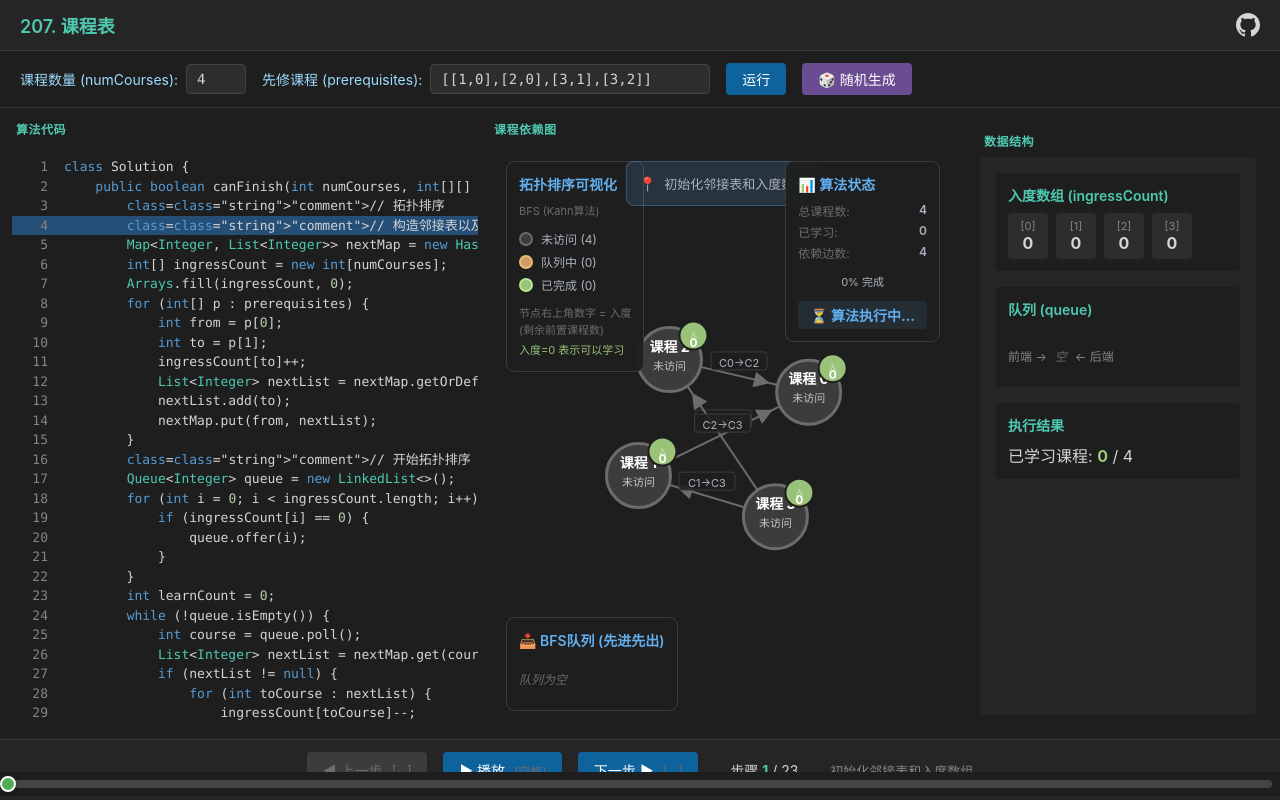
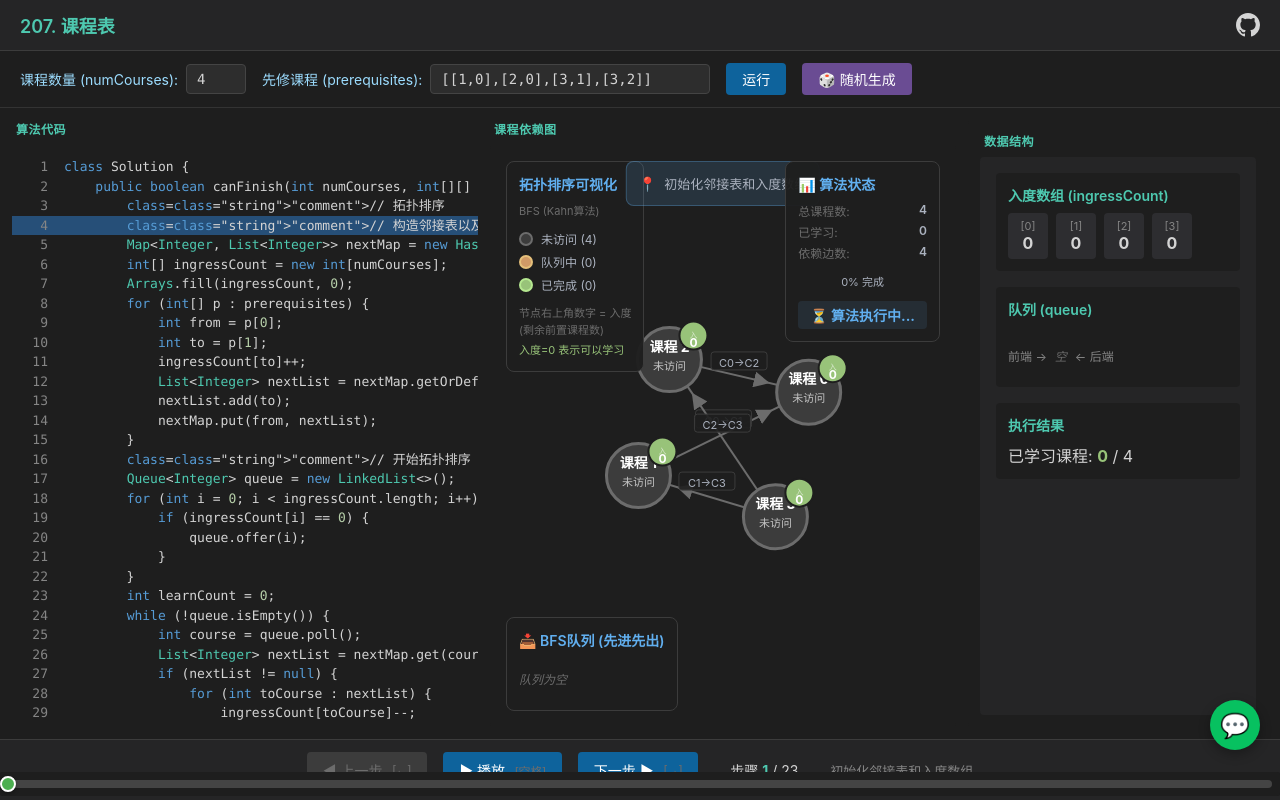
Before and after one commit to fuck-algorithm/leetcode-207-course-schedule, a React (Vite) app: page / in a window 1280 px wide. Built offline with nearby package versions, Linux system fonts and the light colour scheme.

Commit message:
feat: 添加微信交流群悬浮球

```diff
--- a/src/components/App.tsx
+++ b/src/components/App.tsx
@@ -6,6 +6,7 @@ import GraphView from './GraphView';
 import DataStructuresPanel from './DataStructuresPanel';
 import ControlPanel from './ControlPanel';
 import ProgressBar from './ProgressBar';
+import WechatFloat from './WechatFloat';
 import { usePlayback } from '../hooks/usePlayback';
 import { useKeyboardShortcuts } from '../hooks/useKeyboardShortcuts';
 import { generateSteps } from '../algorithm/stepGenerator';
@@ -155,6 +156,8 @@ function App() {
         totalSteps={steps.length}
         onSeek={goToStep}
       />
+
+      <WechatFloat />
     </div>
   );
 }
--- /dev/null
+++ b/src/components/WechatFloat.css
@@ -0,0 +1,54 @@
+.wechat-float {
+  position: fixed;
+  right: 20px;
+  bottom: 50px;
+  z-index: 200;
+}
+
+.wechat-icon {
+  width: 50px;
+  height: 50px;
+  background: #07c160;
+  border-radius: 50%;
+  display: flex;
+  align-items: center;
+  justify-content: center;
+  font-size: 24px;
+  cursor: pointer;
+  box-shadow: 0 4px 12px rgba(0, 0, 0, 0.3);
+  transition: transform 0.2s, box-shadow 0.2s;
+}
+
+.wechat-icon:hover {
+  transform: scale(1.1);
+  box-shadow: 0 6px 16px rgba(0, 0, 0, 0.4);
+}
+
+.wechat-popup {
+  position: absolute;
+  bottom: 60px;
+  right: 0;
+  background: #fff;
+  border-radius: 12px;
+  padding: 16px;
+  box-shadow: 0 8px 24px rgba(0, 0, 0, 0.3);
+  text-align: center;
+  min-width: 200px;
+}
+
+.wechat-popup img {
+  width: 180px;
+  height: 180px;
+  border-radius: 8px;
+}
+
+.wechat-popup p {
+  margin: 12px 0 0;
+  color: #333;
+  font-size: 14px;
+  line-height: 1.5;
+}
+
+.wechat-popup strong {
+  color: #07c160;
+}
--- /dev/null
+++ b/src/components/WechatFloat.tsx
@@ -0,0 +1,22 @@
+import { useState } from 'react';
+import './WechatFloat.css';
+
+export default function WechatFloat() {
+  const [isHovered, setIsHovered] = useState(false);
+
+  return (
+    <div
+      className="wechat-float"
+      onMouseEnter={() => setIsHovered(true)}
+      onMouseLeave={() => setIsHovered(false)}
+    >
+      <div className="wechat-icon">💬</div>
+      {isHovered && (
+        <div className="wechat-popup">
+          <img src="./wechat-qr.png" alt="微信二维码" />
+          <p>扫码发送 <strong>leetcode</strong> 加入算法交流群</p>
+        </div>
+      )}
+    </div>
+  );
+}
```
Also changed, not shown: public/wechat-qr.png (added).
